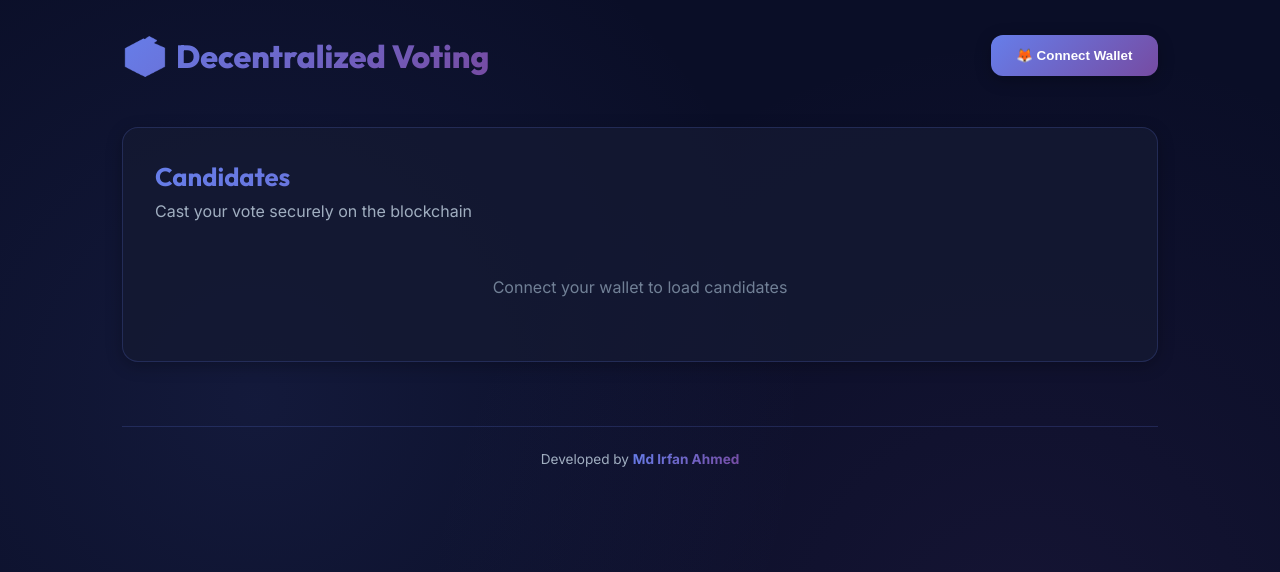
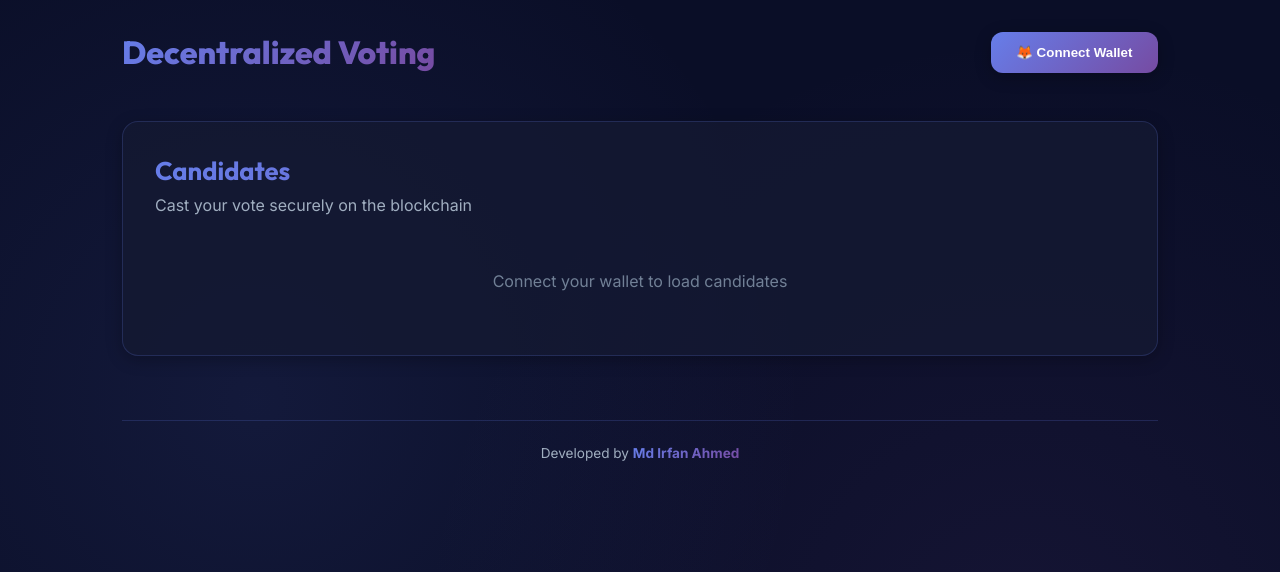
Before and after one commit to greyhatfox/BetterVoting, a plain HTML site: page index.html in a window 1280 px wide. Drawn offline with Linux system fonts and the light colour scheme.

Commit message:
Update index.html

```diff
--- a/index.html
+++ b/index.html
@@ -23,7 +23,6 @@
         <header class="header">
             <div class="header-content">
                 <h1 class="logo">
-                    <span class="logo-icon">🗳️</span>
                     Decentralized Voting
                 </h1>
                 <button class="btn-connect" onclick="connectWallet()">
```
